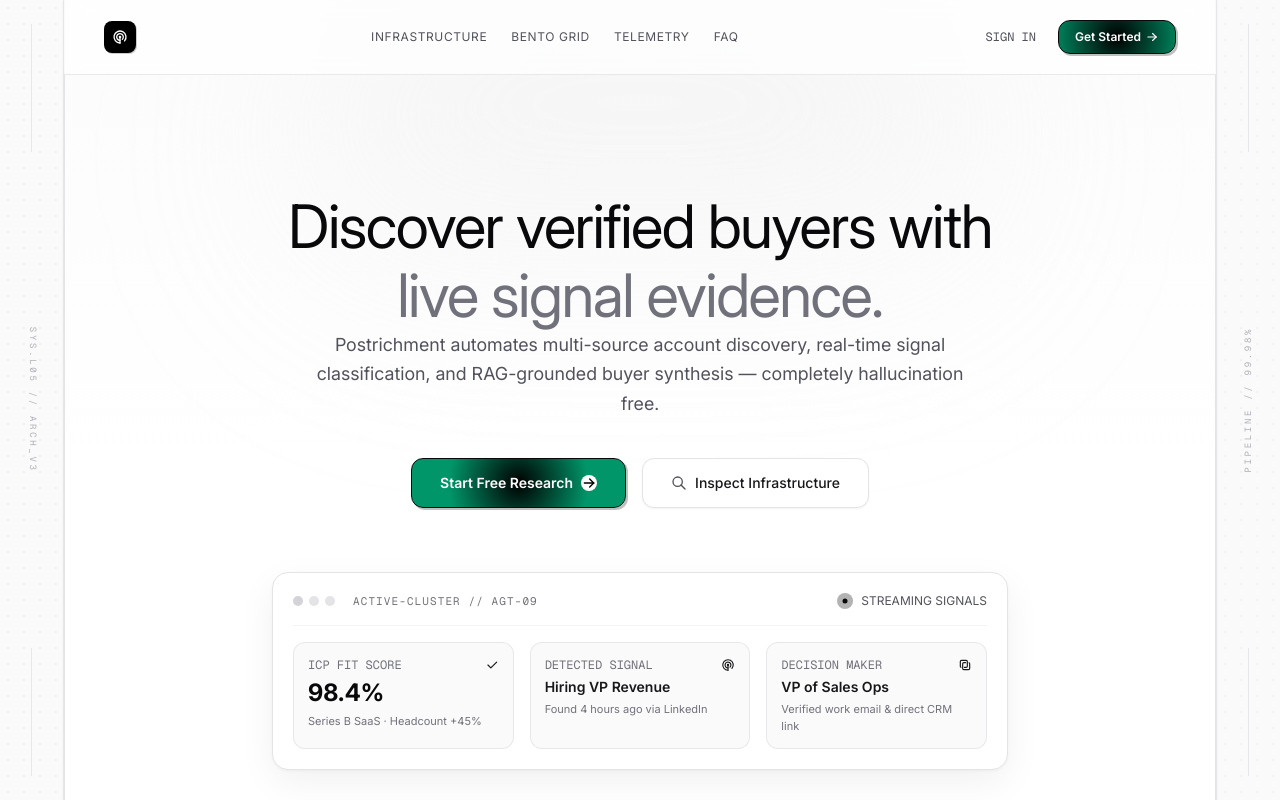
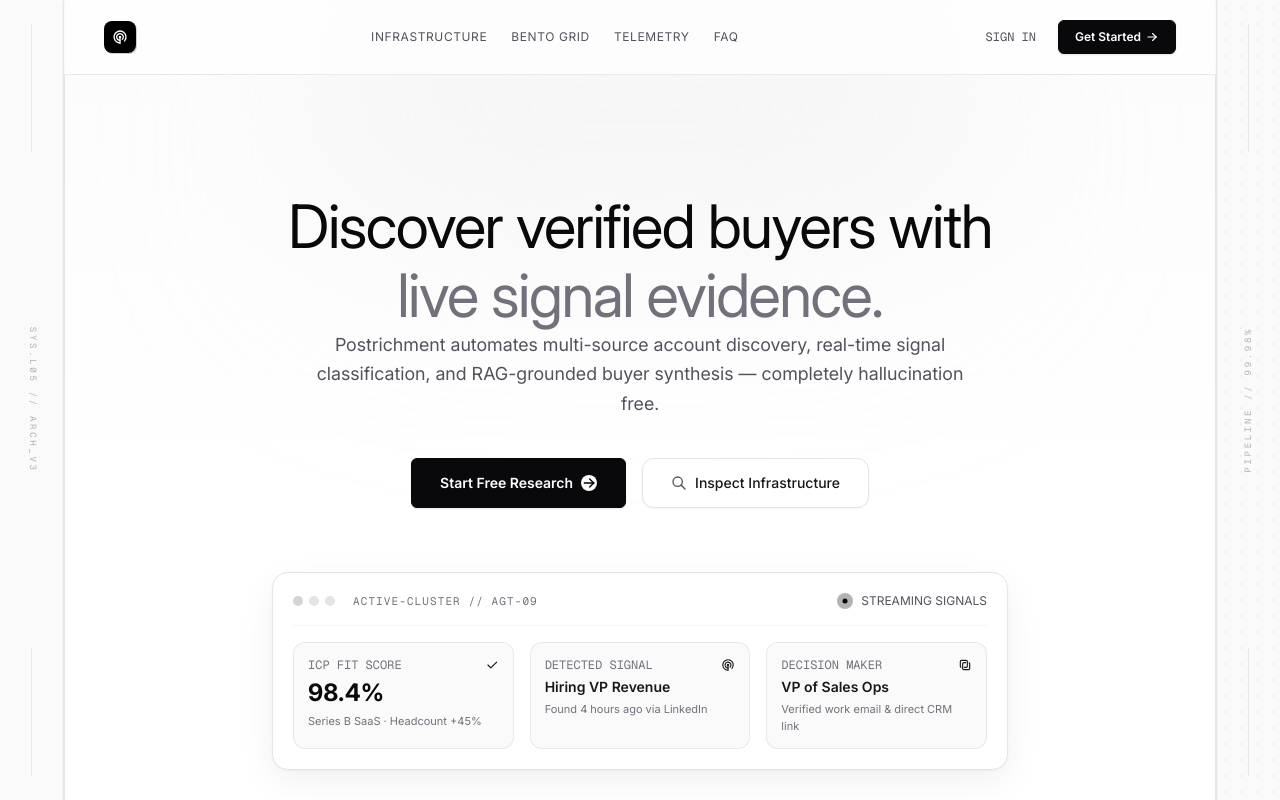
Before and after one commit to fit-edoc/prostichemet, a Next.js app in the folder frontend/: page / in a window 1280 px wide. Shown: the top 800 px of the page. Built offline with nearby package versions, Linux system fonts and the light colour scheme; no server answers; a web font is replaced by a local one.

Commit message:
style(buttons): update btn-invert-xl with rounded-md and tactile 0 1px 2px elevation

```diff
--- a/frontend/src/app/globals.css
+++ b/frontend/src/app/globals.css
@@ -330,11 +330,11 @@ body {
 
 /* Premium Light / SaaS Buttons */
 .btn-invert-xl {
-  background: radial-gradient(circle 140px at 50% 50%, #000000 0%, #009669 50% );
+  background-color: #09090B;
   color: #FFFFFF !important;
-  border-radius: 0.75rem;
+  border-radius: 0.375rem; /* rounded-md */
   border: 1px solid #09090B;
-  box-shadow: 2px 2px 0px rgba(0, 0, 0, 0.25);
+  box-shadow: 0px 1px 2px 0px rgba(0, 0, 0, 0.1);
   transition: all 0.2s cubic-bezier(0.16, 1, 0.3, 1);
   text-decoration: none;
 }
```
